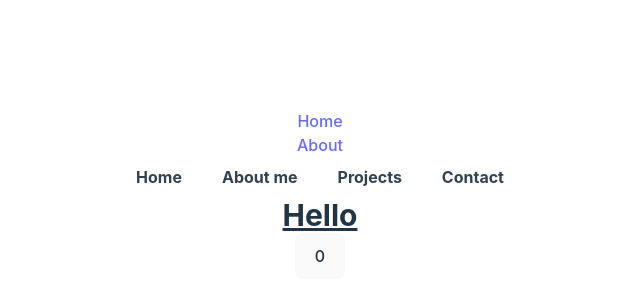
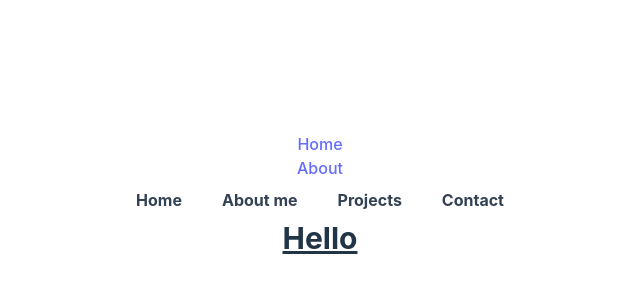
Before and after one commit to jarvin-s/portfolio, a Vue app: page / in a window 1280 px wide. Shown: the part 206-506 px from the top of the page, without its empty margins (320-960 px from the left). Built offline with nearby package versions, Linux system fonts and the light colour scheme.

Commit message:
Remove counter button

```diff
--- a/src/components/CounterButton.vue
+++ /dev/null
@@ -1,10 +0,0 @@
-<template>
-    <button @click="counter++">{{ counter }}</button>
-</template>
-
-<script setup>
-import { ref } from 'vue'
-
-const counter = ref(0)
-
-</script>
--- a/src/views/Home.vue
+++ b/src/views/Home.vue
@@ -1,6 +1,5 @@
 <template>
     <h1 class="text-3xl font-bold underline">Hello</h1>
-    <CounterButton />
 </template>
 
 <script setup>
```
